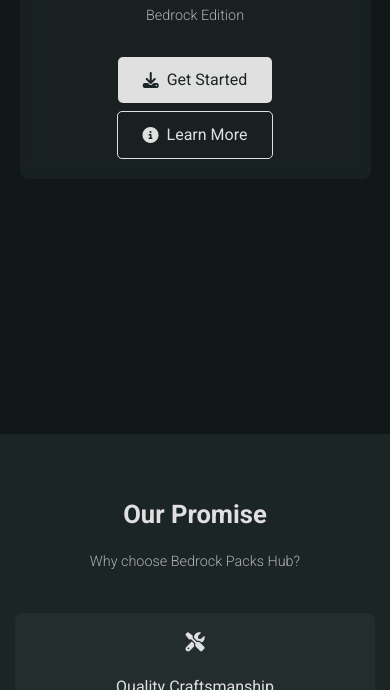
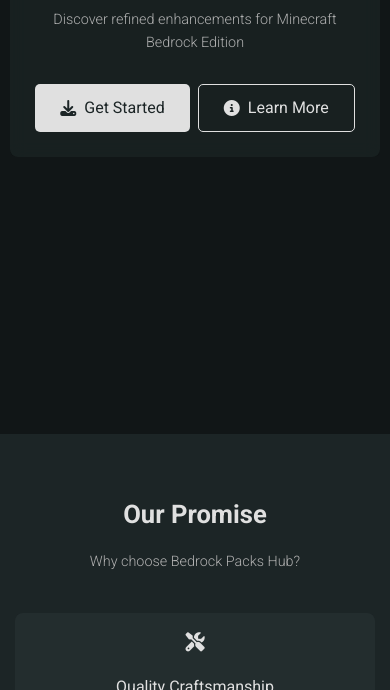
Before and after one commit to SolightzZ/GenerateSkinPack, a plain HTML site: page index.html in a window 390 px wide. Shown: the part 410-1100 px from the top of the page. Drawn offline with Linux system fonts and the light colour scheme.

Commit message:
Update styles.css

```diff
--- a/styles.css
+++ b/styles.css
@@ -117,7 +117,7 @@
   position: relative;
   z-index: 2;
   text-align: center;
-  padding: 20px;
+  padding: 25px;
   background: rgba(28, 37, 38, 0.7);
   backdrop-filter: blur(8px);
   border-radius: 8px;
@@ -582,8 +582,8 @@
   }
 
   .hero-content {
-    max-width: 85%; /* ลดความกว้างลง */
-    padding: 20px; /* ลด padding */
+    max-width: 90%; /* ลดความกว้างลง */
+    padding: 25px; /* ลด padding */
   }
   .hero-buttons {
     gap: 20px; /* ลดระยะห่างระหว่างปุ่ม */
@@ -624,8 +624,8 @@
   }
 
   .hero-content {
-    max-width: 80%; /* ลดความกว้างลงอีก */
-    padding: 20px;
+    max-width: 90%; /* ลดความกว้างลงอีก */
+    padding: 25px;
   }
 
   .hero h1 {
@@ -661,8 +661,8 @@
 
 @media (max-width: 480px) {
   .hero-content {
-    max-width: 90%; /* คง 90% แต่ลด padding */
-    padding: 20px; /* ลด padding ลง */
+    max-width: 95%; /* คง 90% แต่ลด padding */
+    padding: 25px; /* ลด padding ลง */
   }
 
   .hero-buttons {
```
